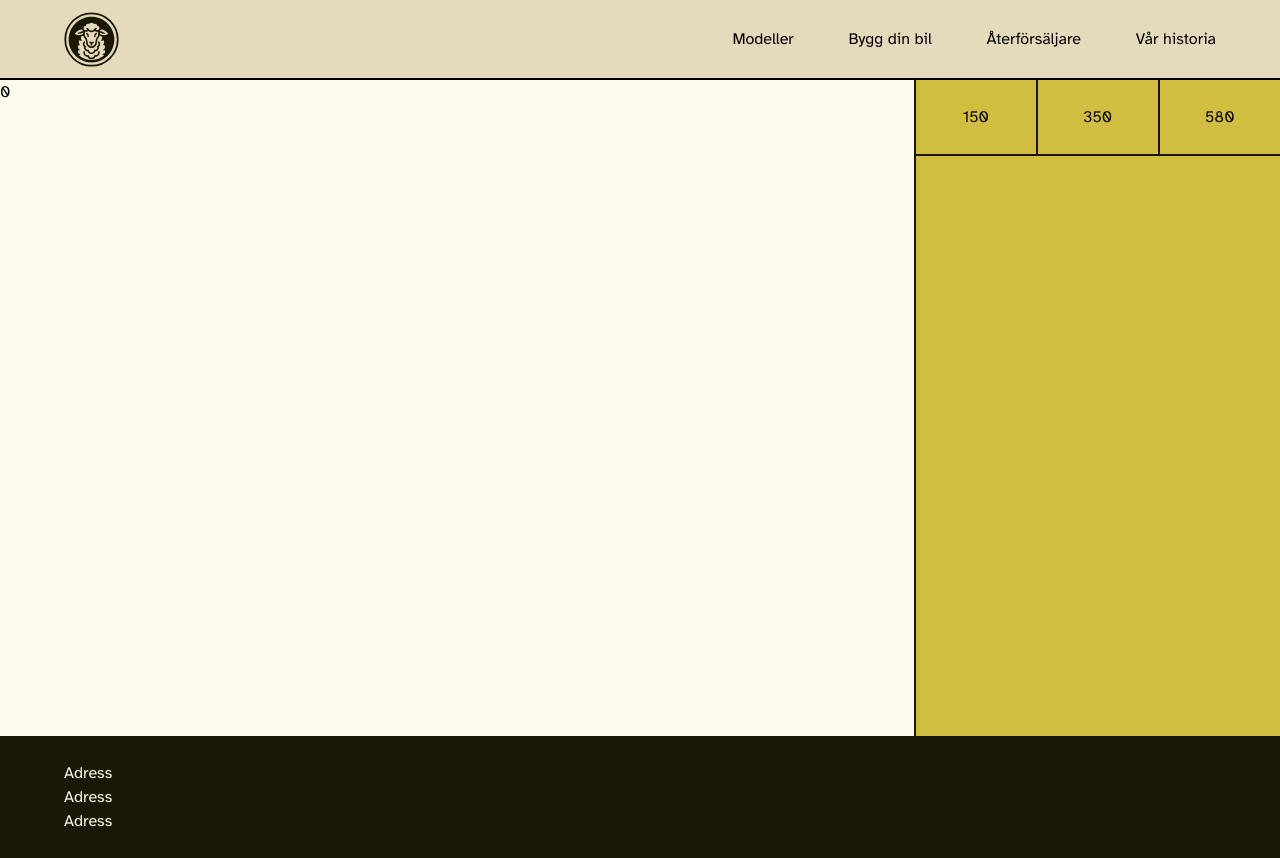
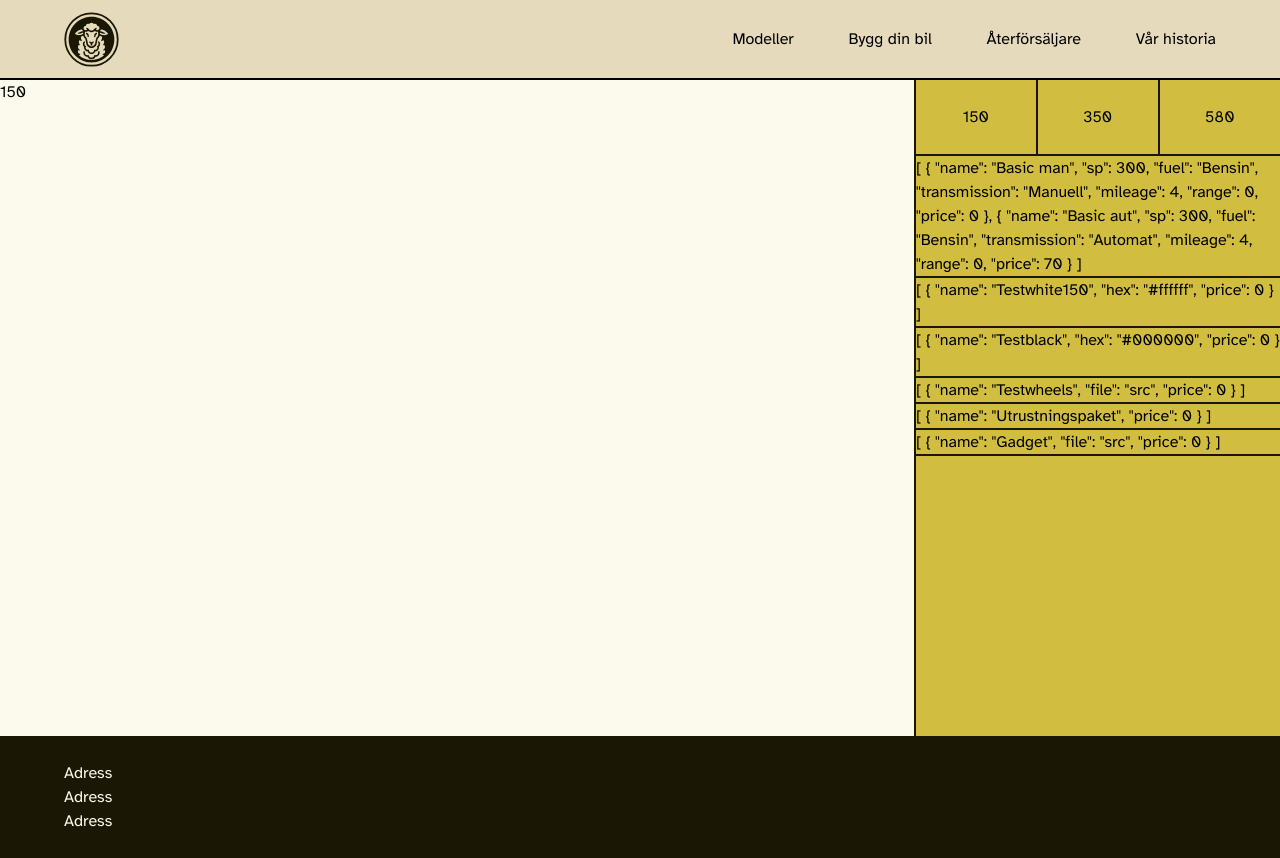
Before and after one commit to JT350120/exjobb, a Vue app: page / in a window 1280 px wide. Both pictures are taken after a click on the button "Bygg din bil". Built offline with nearby package versions, Linux system fonts and the light colour scheme.

Commit message:
Configurator: accessing choices depending on chosen car and rendering divs with object information accordingly

```diff
--- a/src/components/Configurator.vue
+++ b/src/components/Configurator.vue
@@ -12,13 +12,16 @@ const configuration = globalVariables.configuration;
 <template>
   <div class="flex flex-col h-full md:flex-row md:h-[82vh]">
     <section class="bg-white h-[400px] md:h-full md:w-full">
-      <div> {{ configuration.chosenModel }}</div>
+      <div> {{ models[configuration.chosenModel].model }}</div>
     </section>
     <section class="bg-yellow h-full md:h-full md:w-[40vw] border-t-2 md:border-t-0 md:border-l-2 border-black">
       <div class="menuItem border-b-2 h-auto border-black flex">
         <button v-for="(carModel, index) in models" :key="index" @click="configuration.chosenModel = index" class="menuItem border-r-2 w-full border-black px-x-standard py-y-standard justify-evenly">
           {{ content.models[index].model }}
         </button>
+      </div>
+      <div v-for="choice in models[configuration.chosenModel].choices" class="menuItem border-b-2 h-auto border-black flex">
+        {{ choice }}
       </div>
     </section>
   </div>
--- a/src/stores/content.js
+++ b/src/stores/content.js
@@ -46,7 +46,7 @@ export const useContentStore = defineStore("content", {
                     ],
                     colors: [
                         {
-                            name: "Testwhite",
+                            name: "Testwhite150",
                             hex: "#ffffff",
                             price: 0,
                         },
@@ -126,7 +126,7 @@ export const useContentStore = defineStore("content", {
                     ],
                     colors: [
                         {
-                            name: "Testwhite",
+                            name: "Testwhite350",
                             hex: "#ffffff",
                             price: 0,
                         },
@@ -206,7 +206,7 @@ export const useContentStore = defineStore("content", {
                     ],
                     colors: [
                         {
-                            name: "Testwhite",
+                            name: "Testwhite580",
                             hex: "#ffffff",
                             price: 0,
                         },
```
